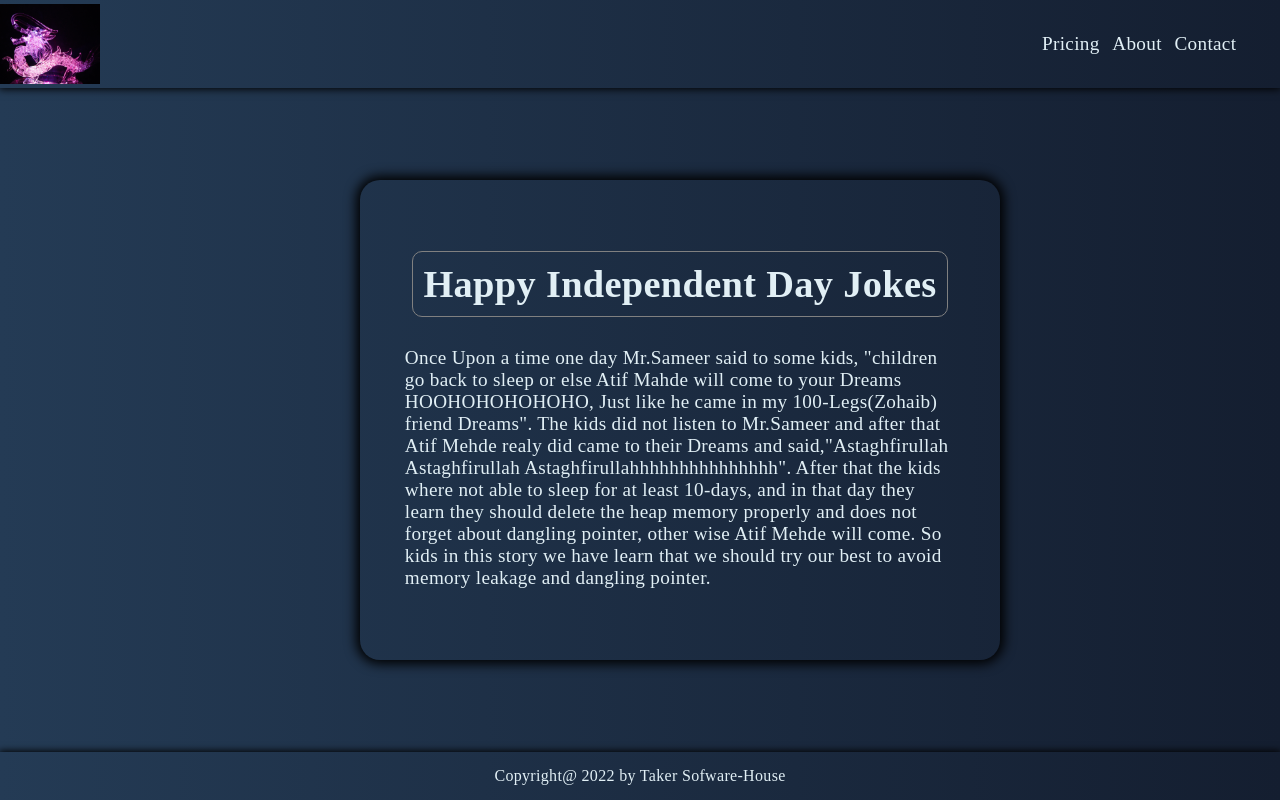
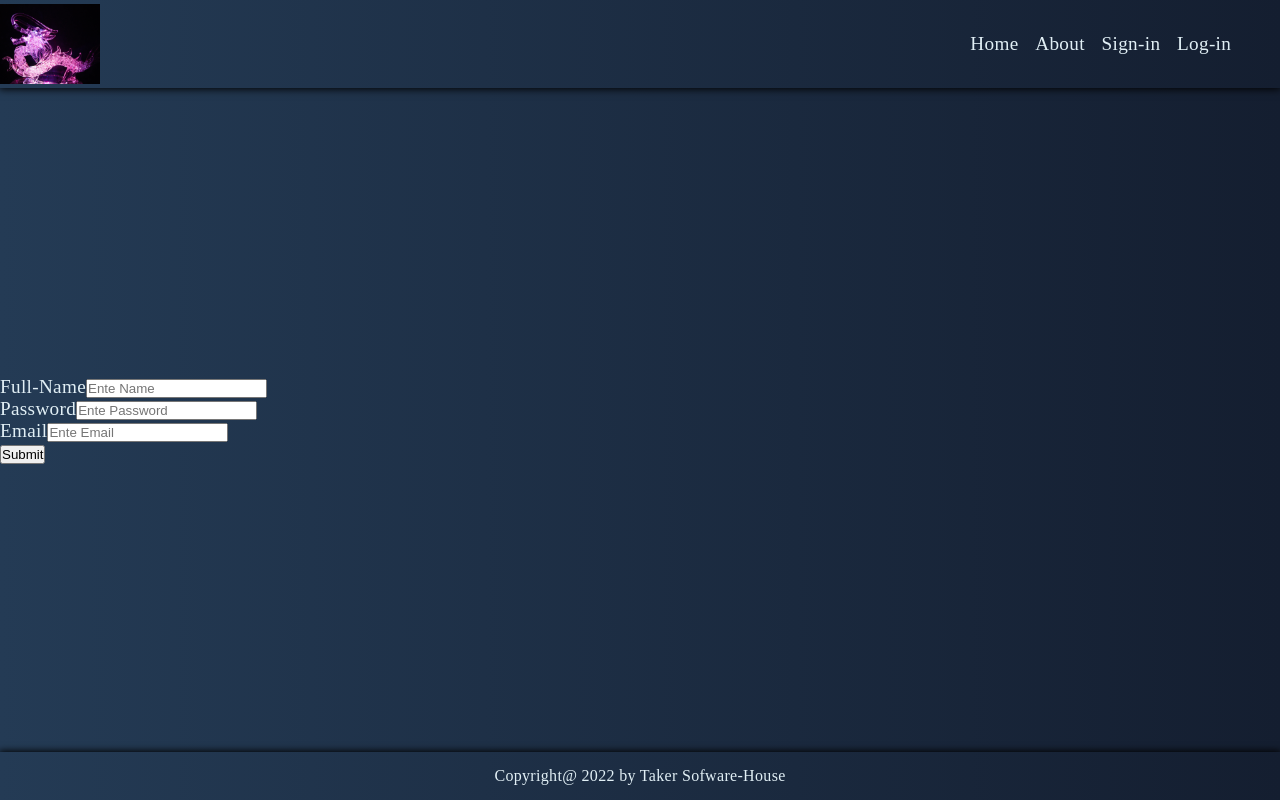
Before and after one commit to sameershahid1/Mini_React_Projects, a React (Create React App) app in the folder Practice/prac/: page / in a window 1280 px wide. Built offline with nearby package versions, Linux system fonts and the light colour scheme.

Commit message:
Starting Sign-in page

```diff
--- a/Practice/prac/src/Components/Header.js
+++ b/Practice/prac/src/Components/Header.js
@@ -6,9 +6,10 @@ const Header=()=>(
  <header className="Header-menu p1">
       <img src={Image} alt='Error'/>
       <ul className='nav-items'>
-        <li className="m-1">Pricing</li>
+        <li className="m-1">Home</li>
         <li className="m-1">About</li>
-        <li className="m-1">Contact</li>
+        <li className="m-1">Sign-in</li>
+        <li className="m-1">Log-in</li>
       </ul>
   </header>
 );
--- /dev/null
+++ b/Practice/prac/src/Components/Jokes_List.js
@@ -0,0 +1,22 @@
+import React from 'react'
+
+function Jokes_List({data,next,pre}) {
+  const topic=data.Topic;
+  const content=data.Content;
+  return (
+<div className='Main p1'>
+     <div className='Heading c-1'>
+        <h1>{topic}</h1>
+     </div>
+     <ol className='points c-1'>
+        <li className='item'>{content}</li>
+     </ol>
+     <div className='btn-outer'>
+       <button className='btn' onClick={pre}>Prev</button>
+       <button className='btn' onClick={next}>Next</button>
+     </div>
+</div>
+  )
+}
+
+export default Jokes_List
--- a/Practice/prac/src/Components/MainContent.js
+++ b/Practice/prac/src/Components/MainContent.js
@@ -1,22 +1,42 @@
 import React from 'react'
+import { useState } from 'react';
+import Jokes_List from './Jokes_List';
+import Sign_in from './Sign_in'
 
-const MainContent=()=>(
-<main className='Main p1'>
-  <div className='Heading c-1'>
-      <h1>Happy Independent day Jokes</h1>
-  </div>
-  <ol className='points c-1'>
-   <li className='item'>
-       Once Upon a time one day Mr.Sameer said to some kids, "children go back to sleep or else Atif Mahde
-       will come to your Dreams HOOHOHOHOHOHO, Just like he came in my 100-Legs(Zohaib) friend Dreams".
-       The kids did not listen to Mr.Sameer and after that Atif Mehde realy did came to their Dreams and
-       said,"Astaghfirullah Astaghfirullah Astaghfirullahhhhhhhhhhhhhhh". After that the kids where not
-       able to sleep for at least 10-days, and in that day they learn they should delete the heap memory
-       properly and does not forget about dangling pointer, other wise Atif Mehde will come.
-       So kids in this story we have learn that we should try our best to avoid memory leakage and dangling pointer.
-    </li>
-  </ol>
-</main>
-);
+const Data=[
+     {Topic:"Happy Independent day Jokes",
+      Content:"Once Upon a time one day Mr.Sameer said to some kids, \"children go back to sleep or else Atif Mahde will come to your Dreams HOOHOHOHOHOHO, Just like he came in my 100-Legs(Zohaib) friend Dreams\". The kids did not listen to Mr.Sameer and after that Atif Mehde realy did came to their Dreams and said, \"Astaghfirullah Astaghfirullah Astaghfirullahhhhhhhhhhhhhhh\". After that the kids where not able to sleep for at least 10-days, and in that day they learn they should delete the heap memory properly and does not forget about dangling pointer, other wise Atif Mehde will come.So kids in this story we have learn that we should try our best to avoid memory leakage and dangling pointer."
+     },
+     {Topic:"Zohaib Day",
+      Content:"Once Upon a time one day Mr.Sameer said to some kids, \"children go back to sleep or else Atif Mahde will come to your Dreams HOOHOHOHOHOHO, Just like he came in my 100-Legs(Zohaib) friend Dreams\". The kids did not listen to Mr.Sameer and after that Atif Mehde realy did came to their Dreams and said, \"Astaghfirullah Astaghfirullah Astaghfirullahhhhhhhhhhhhhhh\". After that the kids where not able to sleep for at least 10-days, and in that day they learn they should delete the heap memory properly and does not forget about dangling pointer, other wise Atif Mehde will come.So kids in this story we have learn that we should try our best to avoid memory leakage and dangling pointer."
+     }
+];
+
+//Next action function
+const MainContent=()=>{
+  const [count,setCount]=useState(0);
+  const Next=()=>{
+      if(count<Data.length-1)
+      {
+         setCount(count+1)
+      }
+   };
+
+//Previous action function
+const Pre=()=>{
+  if(count>0)
+  {
+    setCount(count-1)
+  }
+ };
+return (
+    <main>
+       <Sign_in/>
+    </main>
+ );
+};
 
 export default MainContent
+
+
+//<Jokes_List data={Data[count]} next={Next} pre={Pre}/>
--- /dev/null
+++ b/Practice/prac/src/Components/Sign_in.js
@@ -0,0 +1,38 @@
+import React,{useState} from 'react'
+
+function Sign_in() {
+  const [Name,setName]=useState("");
+  const [Password,setPassword]=useState("");
+  const [Email,setEmail]=useState("");
+
+  return (
+    <div className='Form'>
+        <form className='Form-Container' autoComplete=''>
+            {/*Name*/}
+            <div>
+            <label>Full-Name</label>
+            <input type={"text"}  placeholder={"Ente Name"} onChange={(e)=>{setName(e.target.value)}}/><br/>
+            </div>
+
+            {/*Password*/}
+            <div>
+            <label>Password</label>
+            <input type={"password"} placeholder={"Ente Password"} onChange={(e)=>{setPassword(e.target.value)}}/><br/>
+            </div>
+
+            {/*Email*/}
+            <div>
+               <label>Email</label>
+               <input type={"email"} placeholder={"Ente Email"} onChange={(e)=>{setEmail(e.target.value)}}/><br/>
+            </div>
+
+            {/*Button*/}
+            <div className='btn-container'>
+               <button type={"submit"} onClick="">Submit</button>
+            </div>
+        </form>
+    </div>
+  )
+}
+
+export default Sign_in
--- a/Practice/prac/src/index.css
+++ b/Practice/prac/src/index.css
@@ -66,14 +66,12 @@ img {
     flex-flow: row wrap;
     justify-content:space-evenly;
     align-items:center;
-    width:17vw;
+    width:23vw;
     margin-right: 2rem;
+
 }
 
-.m-1
-{
-    border: 1px solid transparent;
-}
+
 .m-1:hover
 {
     font-size: 1.4rem;
@@ -135,3 +133,23 @@ img {
 {
     list-style-type: none;
 }
+
+.btn-outer
+{
+    width: 44vw;
+    height: 15vh;
+    display: flex;
+    justify-content: space-between;
+    align-items: center;
+
+}
+
+.btn{
+    border-radius: 10px;
+    background-color: #111d31;
+    font-size: 1rem;
+    font-weight:900;
+    color: #8acdcfb0;
+    width: 8vw;
+    height:6vh;
+}
--- a/Practice/prac/src/index.js
+++ b/Practice/prac/src/index.js
@@ -3,13 +3,13 @@ import ReactDOM from 'react-dom/client';
 
 //CSS
 import './index.css';
-import Page from './Components/Page';
 
+//Page
+import Page from './Components/App'
 
 const root=ReactDOM.createRoot(document.getElementById('root'));
-
 root.render(
   <React.StrictMode>
-      <Page/>
+  <Page/>
   </React.StrictMode>
 );
```
Also changed, not shown: Practice/prac/src/Components/App.js (line endings or trailing spaces).
